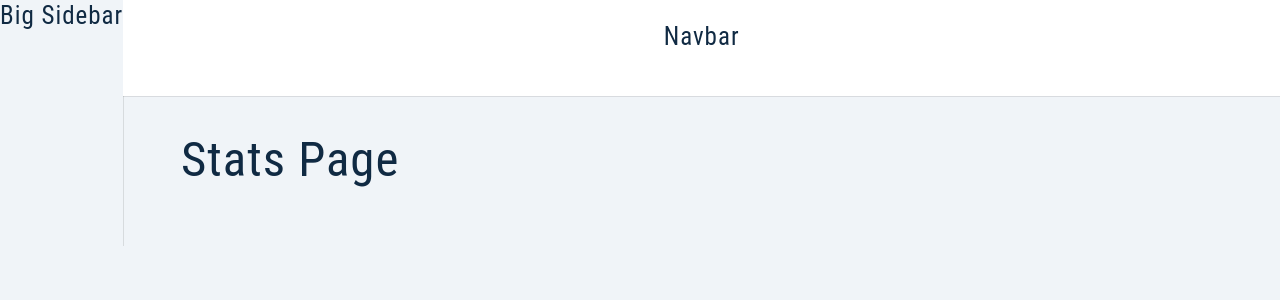
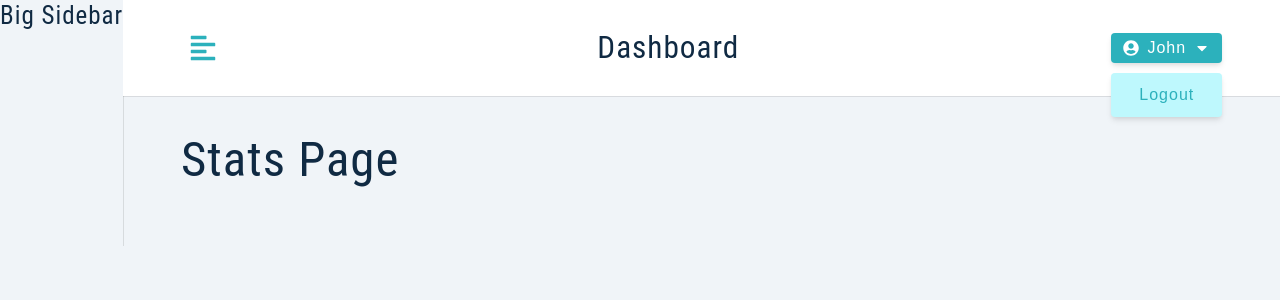
Before and after one commit to aliffazfar/mern-jobify, a React (Create React App) app in the folder client/: page / in a window 1280 px wide. Shown: the top 300 px of the page. Built offline with nearby package versions, Linux system fonts and the light colour scheme; sample sign-in values are in the browser's storage.

Commit message:
add structure

```diff
--- a/client/package.json
+++ b/client/package.json
@@ -11,6 +11,7 @@
     "normalize.css": "^8.0.1",
     "react": "^17.0.2",
     "react-dom": "^17.0.2",
+    "react-icons": "^4.3.1",
     "react-router-dom": "^6.2.1",
     "react-scripts": "5.0.0",
     "styled-components": "^5.3.3",
--- a/client/src/components/Navbar.js
+++ b/client/src/components/Navbar.js
@@ -1,10 +1,45 @@
-import React from 'react'
+import { useState } from 'react'
+import { FaAlignLeft, FaUserCircle, FaCaretDown } from 'react-icons/fa'
+import { useAppContext } from '../context/appContext'
+import Logo from './Logo'
 import Wrapper from '../assets/wrappers/Navbar'
 
 const Navbar = () => {
   return (
     <Wrapper>
-      <h4>navbar</h4>
+      <div className='nav-center'>
+        <button
+          type='button'
+          className='toggle-btn'
+          onClick={() => console.log('toggle sidebar')}
+        >
+          <FaAlignLeft />
+        </button>
+        <div>
+          <Logo />
+          <h3 className='logo-text'>dashboard</h3>
+        </div>
+        <div className='btn-container'>
+          <button
+            type='button'
+            className='btn'
+            onClick={() => console.log('show/hide dropdown')}
+          >
+            <FaUserCircle />
+            John
+            <FaCaretDown />
+          </button>
+          <div className='dropdown show-dropdown'>
+            <button
+              type='button'
+              className='dropdown-btn'
+              onClick={() => console.log('logout user')}
+            >
+              Logout
+            </button>
+          </div>
+        </div>
+      </div>
     </Wrapper>
   )
 }
```
Also changed, not shown: 1 other file (tests, documents, lock files or other folders).
